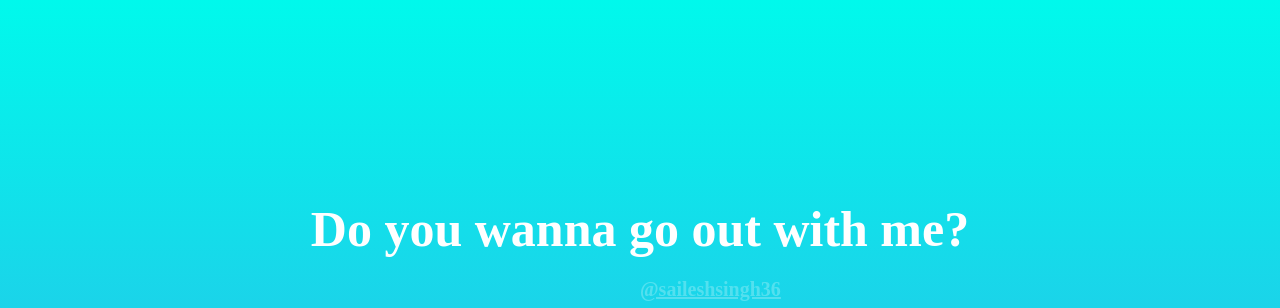
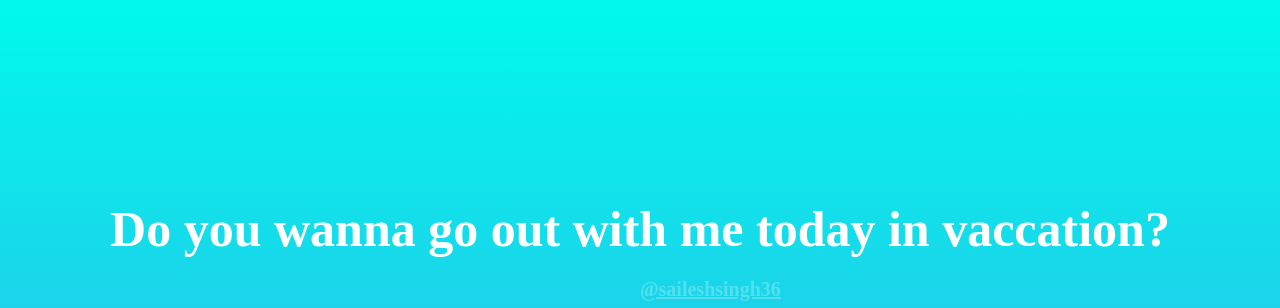
Before and after one commit to Sailesh-Singh/module2-solution, a plain HTML site: page index.html in a window 1280 px wide. Shown: the top 308 px of the page. Drawn offline with Linux system fonts and the light colour scheme.

Commit message:
Lets go for vacation site 2

```diff
--- a/index.html
+++ b/index.html
@@ -2,11 +2,12 @@
 <html lang="en">
   <head>
     <link rel="stylesheet" href="style.css" />
+    <title>Lets Go</title>
   </head>
   <body>
     <div class="container">
       <div>
-        <h1 class="header_text">Do you wanna go out with me?</h1>
+        <h1 class="header_text">Do you wanna go out with me today in vaccation?</h1>
       </div>
       <p>
         <a href="https://www.instagram.com/saileshsingh36">@saileshsingh36</a>
```
